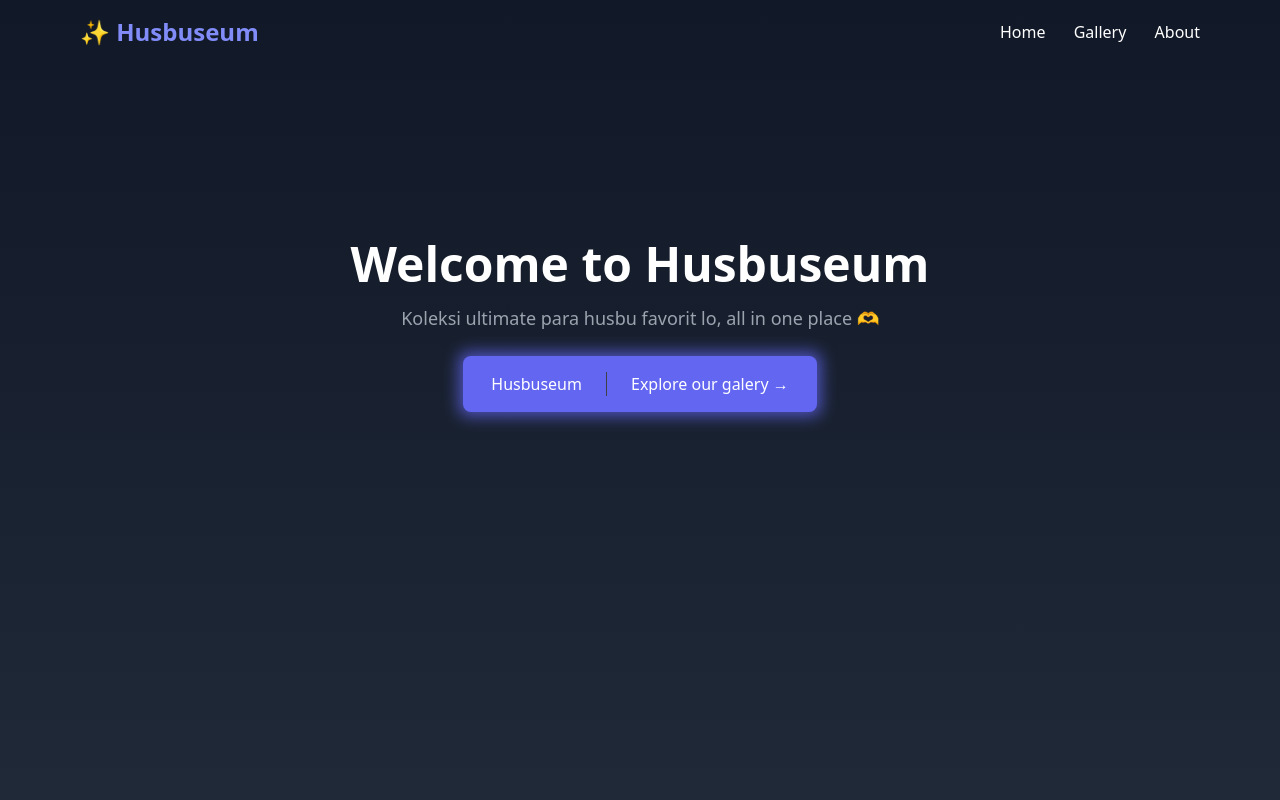
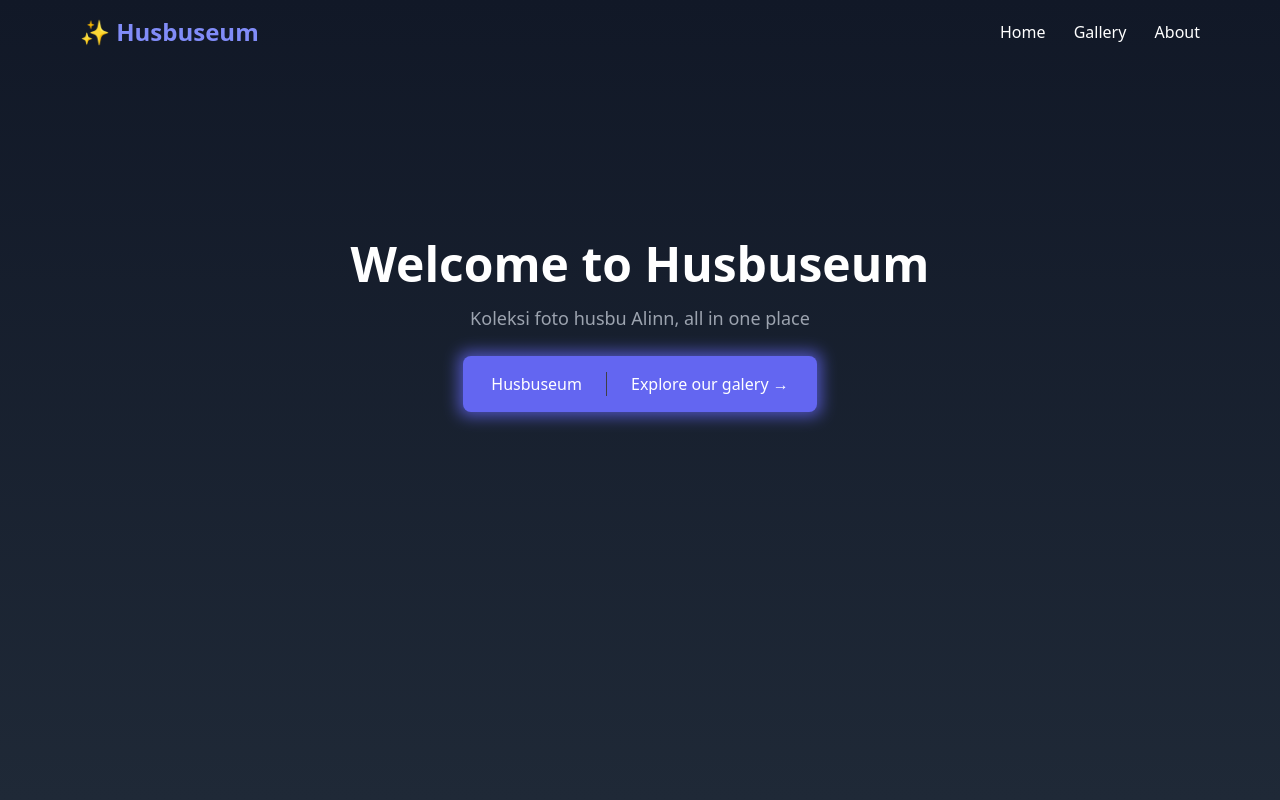
Before and after one commit to ryzennth/husbuseum, a plain HTML site: page index.html in a window 1280 px wide. Shown: the top 800 px of the page. Drawn offline with nearby package versions, Linux system fonts and the light colour scheme.

Commit message:
add some improvement

```diff
--- a/index.html
+++ b/index.html
@@ -23,7 +23,7 @@
   <!-- Hero Section -->
   <section class="min-h-screen text-center pt-60 bg-gradient-to-b from-gray-900 to-gray-800">
     <h2 class="text-white text-4xl md:text-5xl font-extrabold mb-4">Welcome to Husbuseum</h2>
-    <p class="text-gray-400 text-lg mb-6">Koleksi ultimate para husbu favorit lo, all in one place 🫶</p>
+    <p class="text-gray-400 text-lg mb-6">Koleksi foto husbu Alinn, all in one place</p>
     <div class="grid gap-8 items-center justify-center">
     <div class="relative group">
       <div class="absolute -inset-1 bg-indigo-500 rounded-lg blur opacity-75 group-hover:opacity-100 transition duration-300"></div>
```
